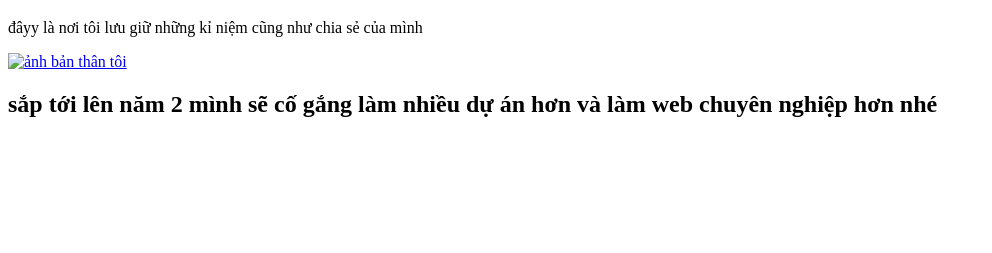
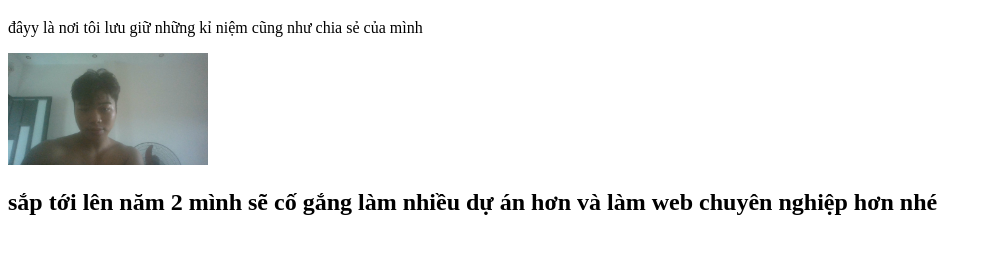
Before and after one commit to itsminhcong/duan3, a plain HTML site: page index.html in a window 1280 px wide. Shown: the part 87-340 px from the top of the page, without its empty margins (0-992 px from the left). Drawn offline with Linux system fonts and the light colour scheme; the site is published under a folder, as on GitHub Pages, so addresses that start at the root find nothing.

Commit message:
sửa lỗi hình ảnh

```diff
--- a/index.html
+++ b/index.html
@@ -13,7 +13,7 @@
     <p>đâyy là nơi tôi lưu giữ những kỉ niệm cũng như chia sẻ của mình</p>
     <a href="about.html"
       ><img
-        src="/img/WIN_20250723_14_24_54_Pro.jpg"
+        src="img/WIN_20250723_14_24_54_Pro.jpg"
         width="200"
         alt="ảnh bản thân tôi"
     /></a>
```
